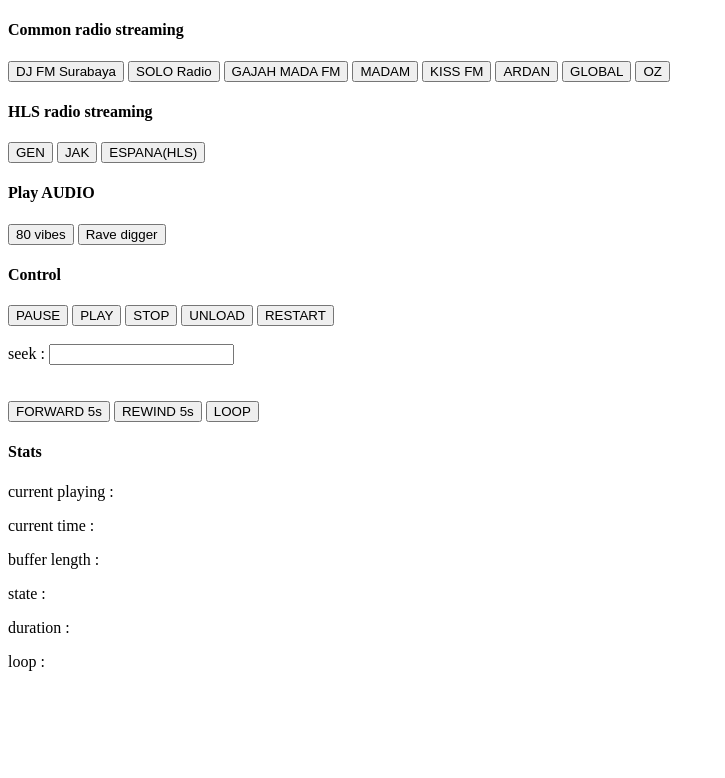
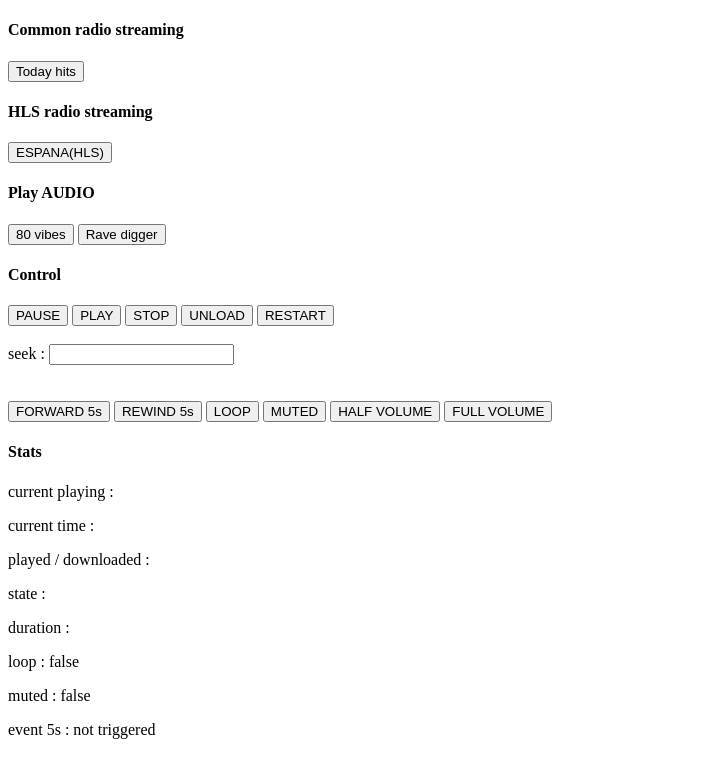
Before and after one commit to roov-mnc/roov.js, a website built with webpack: page index.html in a window 1280 px wide. Shown: the whole page, without its empty margins (0-725 px from the left). Built offline with Linux system fonts and the light colour scheme.

Commit message:
update readme

```diff
--- a/index.html
+++ b/index.html
@@ -5,13 +5,21 @@
 		<title>ROOV JS</title>
 		<script src="dist/index.js"></script>
 		<script type="text/javascript">
-				audio = new roov.audio({
+				const eventAt5Second = () => {
+					document.getElementById("5s").innerHTML = "triggered";
+				}
+				var isEventAt5SecondTriggered = false
+				const audio = new roov.audio({
 					onLoaded: () => {
 						document.getElementById("duration").innerHTML = audio.duration();
 						document.getElementById("current").innerHTML = audio.current();
 					},
 					onTimeUpdate: () => {
 						document.getElementById("currentTime").innerHTML = audio.currentTime();
+						if (!isEventAt5SecondTriggered && audio.currentTime() > 5) {
+							eventAt5Second()
+							isEventAt5SecondTriggered = true
+						}
 					},
 					onPlaying: () => {
 						document.getElementById("state").innerHTML = "playing";
@@ -39,51 +47,25 @@
 				audio.loop()
 				document.getElementById("loop").innerHTML = audio.native().loop;
 			}
+
+			function muted() {
+				audio.muted()
+				document.getElementById("muted").innerHTML = audio.native().muted;
+			}
 		</script>
 	</head>
 	<body>
 		<h4>Common radio streaming</h4>
 		<div>
 			<button
-				onclick="audio.play('http://202.148.12.92:8000/radio.mp3?1564923872')"
+				onclick="audio.play('http://rfcmedia.streamguys1.com/MusicPulse.mp3')"
 			>
-				DJ FM Surabaya
-			</button>
-			<button
-				onclick="audio.play('http://usa.jogjastreamers.com:8000/soloradio151515stereo')"
-			>
-				SOLO Radio
-			</button>
-			<button onclick="audio.play('http://gajahmada.i.streaming.id:8000/live')">
-				GAJAH MADA FM
-			</button>
-			<button onclick="audio.play('http://103.66.86.5:8000/;')">MADAM</button>
-			<button
-				onclick="audio.play('http://live.kissfm-medan.com:8080/kissfm.mp3')"
-			>
-				KISS FM
-			</button>
-			<button onclick="audio.play('http://listento.ardanradio.com:1059/;')">
-				ARDAN
-			</button>
-			<button onclick="audio.play('http://202.147.199.98:80/;')">GLOBAL</button>
-			<button onclick="audio.play('http://45.64.97.211:1031/;stream.nsv')">
-				OZ
+				Today hits
 			</button>
 		</div>
 
 		<h4>HLS radio streaming</h4>
 		<div>
-			<button
-				onclick="audio.play('http://wow2.mari.co.id:1935/mari/genfm/playlist.m3u8')"
-			>
-				GEN
-			</button>
-			<button
-				onclick="audio.play('http://wow2.mari.co.id:1935/mari/jakfm/playlist.m3u8')"
-			>
-				JAK
-			</button>
 			<button
 				onclick="audio.play('https://cogecomedia.leanstream.co/cogecomedia/CKBEFM.stream/playlist.m3u8')"
 			>
@@ -117,13 +99,18 @@
 		<button onclick="audio.forward(5)">FORWARD 5s</button>
 		<button onclick="audio.rewind(5)">REWIND 5s</button>
 		<button onclick="loop()">LOOP</button>
+		<button onclick="muted()">MUTED</button>
+		<button onclick="audio.volume(0.5)">HALF VOLUME</button>
+		<button onclick="audio.volume(1)">FULL VOLUME</button>
 
 		<h4>Stats</h4>
 		<p>current playing : <span id="current"></span></p>
 		<p>current time : <span id="currentTime"></span></p>
-		<p>buffer length : <span id="buffer"></span></p>
+		<p>played / downloaded : <span id="buffer"></span></p>
 		<p>state : <span id="state"></span></p>
 		<p>duration : <span id="duration"></span></p>
-		<p>loop : <span id="loop"></span></p>
+		<p>loop : <span id="loop">false</span></p>
+		<p>muted : <span id="muted">false</span></p>
+		<p>event 5s : <span id="5s">not triggered</span></p>
 	</body>
 </html>
--- a/src/audio.js
+++ b/src/audio.js
@@ -4,7 +4,6 @@
 	constructor(config) {
 		const {
 			src = "",
-			limit = 0,
 			onLoaded = null,
 			onTimeUpdate = null,
 			onBuffering = null,
@@ -12,10 +11,16 @@
 			loop = false,
 			onFinish = null,
 			getBufferLength = null,
+			crossorigin = "",
+			muted = false,
 		} = { ...config };
 		this._audio = new Audio(src);
 		this._hls = null;
 		this._audio.loop = loop;
+		this._audio.muted = muted;
+		if (crossorigin) {
+			this._audio.crossorigin = crossorigin;
+		}
 		if (onLoaded) {
 			this._audio.addEventListener("canplay", onLoaded);
 		}
@@ -36,19 +41,22 @@
 				const buffered = this._audio.buffered;
 				const duration = this._audio.duration;
 				if (buffered.length > 0) {
-
-						for (var i = 0; i < buffered.length; i++) {
-							if (buffered.start(buffered.length - 1 - i) < this._audio.currentTime) {
-								let bufferLength =
-									(buffered.end(buffered.length - 1 - i) / duration) * 100;
-								let played = (this._audio.currentTime / duration) * 100;
+					for (var i = 0; i < buffered.length; i++) {
+						if (
+							buffered.start(buffered.length - 1 - i) < this._audio.currentTime
+						) {
+							let bufferLength =
+								(buffered.end(buffered.length - 1 - i) / duration) * 100;
+							let played = (this._audio.currentTime / duration) * 100;
+							if (this._hls) {
+								getBufferLength(0, 0);
+							} else {
 								getBufferLength(played, bufferLength);
-								break;
 							}
+							break;
 						}
-
+					}
 				}
-
 			}
 		});
 	}
@@ -145,18 +153,26 @@
 	}
 
 	seek(time) {
-		this._audio.currentTime = time
+		this._audio.currentTime = time;
 	}
 
 	loop() {
-		this._audio.loop = !this._audio.loop
+		this._audio.loop = !this._audio.loop;
+	}
+
+	muted() {
+		this._audio.muted = !this._audio.muted;
 	}
 
 	forward(time) {
-		this._audio.currentTime += time
+		this._audio.currentTime += time;
+	}
+
+	volume(v) {
+		this._audio.volume = v;
 	}
 
 	rewind(time) {
-		this._audio.currentTime -= time
+		this._audio.currentTime -= time;
 	}
 }
```
Also changed, not shown: README.md, dist/index.js.
